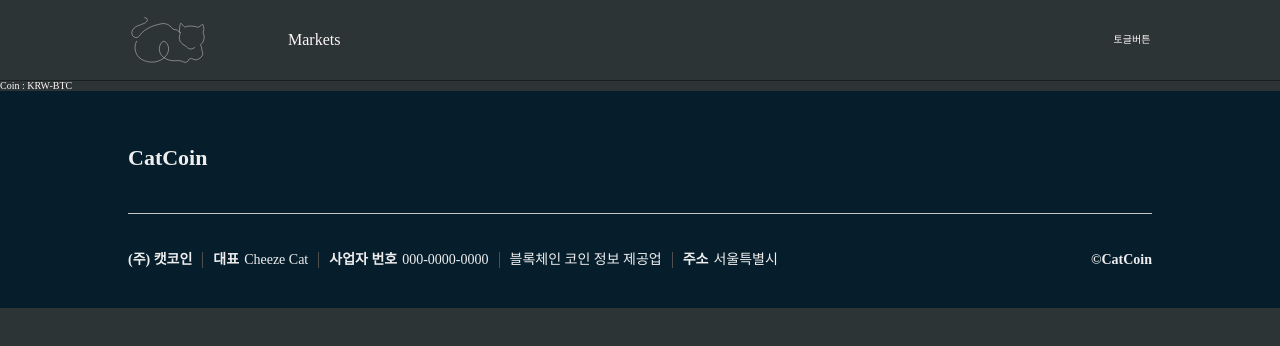
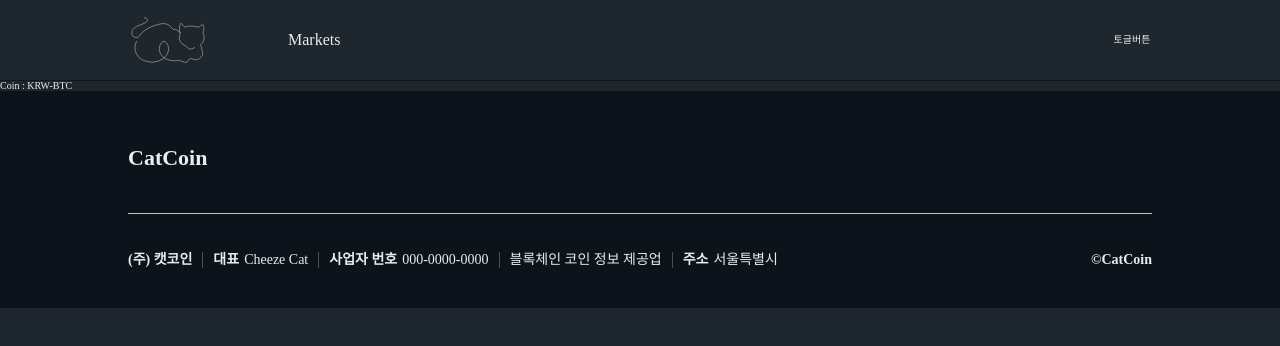
Before and after one commit to alstjr5949/coin-info-site, a React (Create React App) app: page /coin/KRW-BTC in a window 1280 px wide. Shown: the top 346 px of the page. Built offline with nearby package versions, Linux system fonts and the light colour scheme; a web font is replaced by a local one.

Commit message:
style : theme color 변경 및 추가
1. boardColor를 추가했습니다.
2. bgColor와 nameColor를 변경했습니다.

```diff
--- a/src/components/Footer.tsx
+++ b/src/components/Footer.tsx
@@ -2,8 +2,8 @@ import styled from "styled-components";
 import CommonWrapper from "../common/commonWrapper";
 
 const StyledFooter = styled.footer`
-  background-color: #061e2c;
-  color: #eee;
+  background-color: ${(props) => props.theme.boardColor};
+  color: ${(props) => props.theme.nameColor};
 `;
 
 const LinkSection = styled.section`
--- a/src/styled.d.ts
+++ b/src/styled.d.ts
@@ -5,6 +5,7 @@ declare module "styled-components" {
     bgColor: string;
     tickerColor: string;
     nameColor: string;
+    boardColor: string;
     accentColor?: string;
   }
 }
--- a/src/theme.ts
+++ b/src/theme.ts
@@ -1,15 +1,17 @@
 import { DefaultTheme } from "styled-components";
 
 export const lightTheme: DefaultTheme = {
-  bgColor: "#FCF6F5",
+  bgColor: "#E9ECF1",
   tickerColor: "#7b9acc",
-  nameColor: "#2d3436",
+  nameColor: "#1e272e",
+  boardColor: "#fff",
   accentColor: "#7b9acc",
 };
 
 export const darkTheme: DefaultTheme = {
-  bgColor: "#2d3436",
+  bgColor: "#1e272e",
   tickerColor: "#7b9acc",
-  nameColor: "#FCF6F5",
+  nameColor: "#E9ECF1",
+  boardColor: "#0D131A",
   accentColor: "#7b9acc",
 };
```
